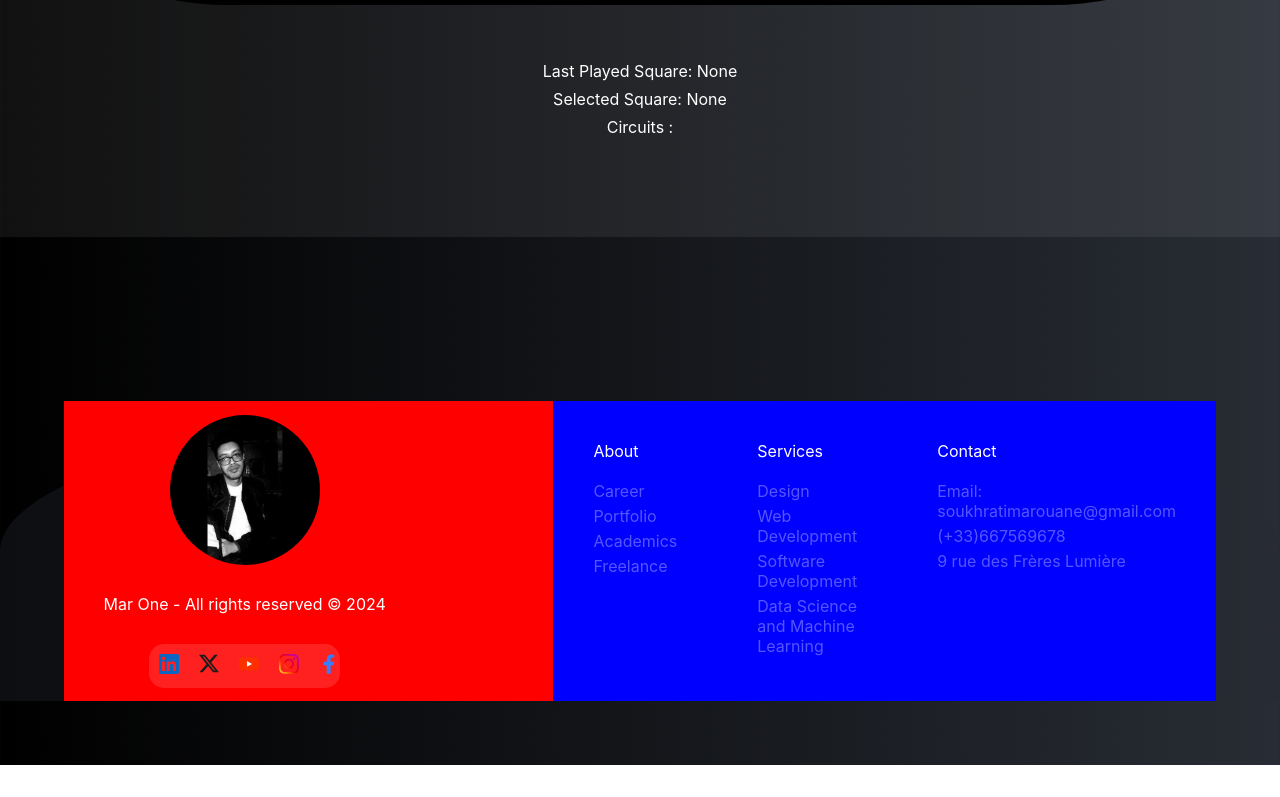
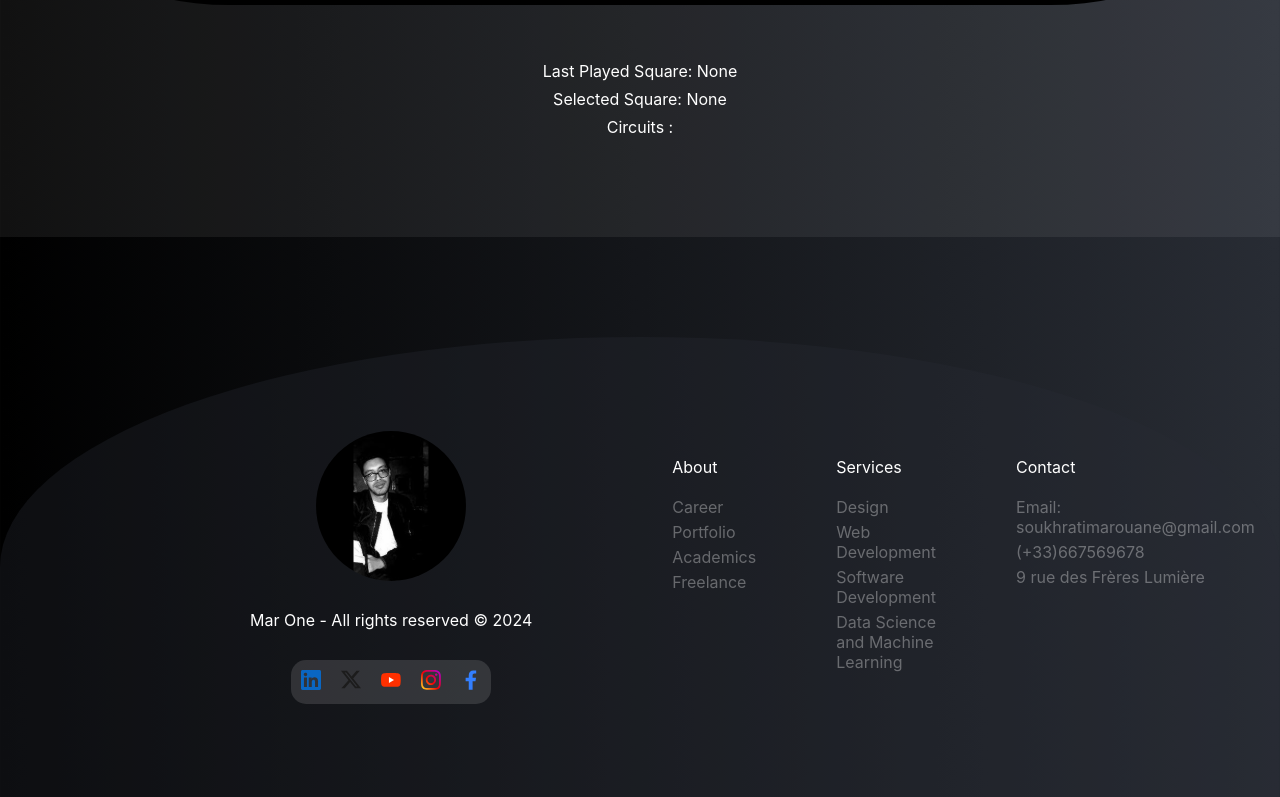
Before and after one commit to MarouaneSoukhrati/mar_react_app, a React (Create React App) app: page /portfolio in a window 1280 px wide. Shown: the part 3077-3874 px from the top of the page. Before the commit the page ends 3842 px from the top, so only its background shows below. Built offline with nearby package versions, Linux system fonts and the light colour scheme.

Commit message:
Update Afooter.css

```diff
--- a/src/ComponentStyle/Afooter.css
+++ b/src/ComponentStyle/Afooter.css
@@ -1,15 +1,17 @@
 .App-footer {
+  display: flex;
+  flex-direction: column;
+  justify-content: space-evenly;
   color: white;
   background-color: #282c3455;
   border-radius: 100% 100% 0% 0%/ 100% 100% 0% 0%;
 }
 
 .footer-wrapper {
-  width: 90%;
+  padding: 5em 15.625em;
   display: flex;
   flex-direction: row;
   justify-content: space-evenly;
-  margin: 5%;
 }
 
 .logo-section {
@@ -17,9 +19,7 @@
   flex-direction: column;
   justify-content: space-evenly;
   align-items: center;
-  padding-right: 10vw;
-  background-color : red;
-  width: 40%;
+  padding-right: 6.25em;
 }
 
 .social-media-wrapper {
@@ -32,18 +32,14 @@
 }
 
 .social-media-logo {
-  max-height: 1.25em;
-  max-width: 1.25em;
-  height: 100%;
-  width: 100%;
+  height: 1.25em;
+  width: 1.25em;
   margin: 0.625em;
 }
 
 .lister-section {
   display: flex;
   flex-direction: row;
-  background-color: blue;
-  width: 60%;
 }
 
 .lister-item {
@@ -79,6 +75,5 @@
 }
 
 .marouane-logo {
-  max-width: 9.375em;
-  width: 100%;
+  width: 9.375em;
 }
```
